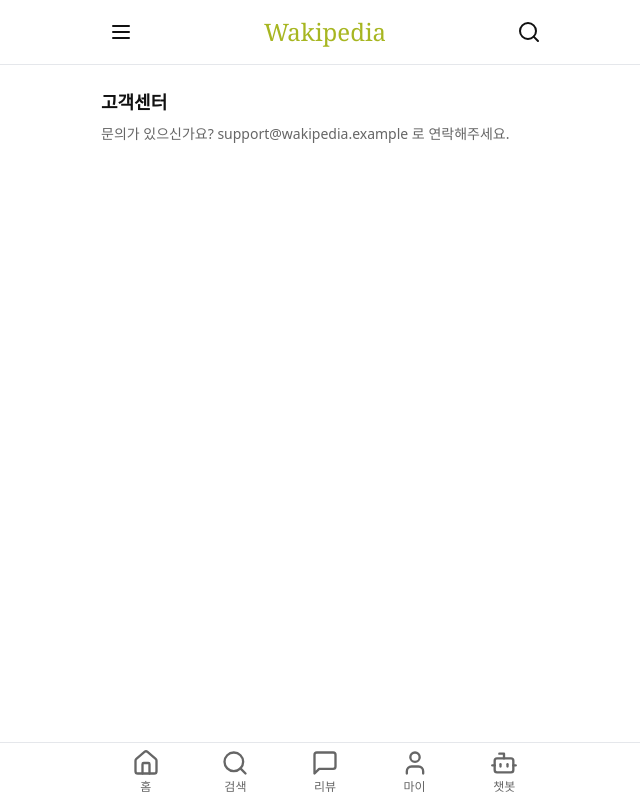
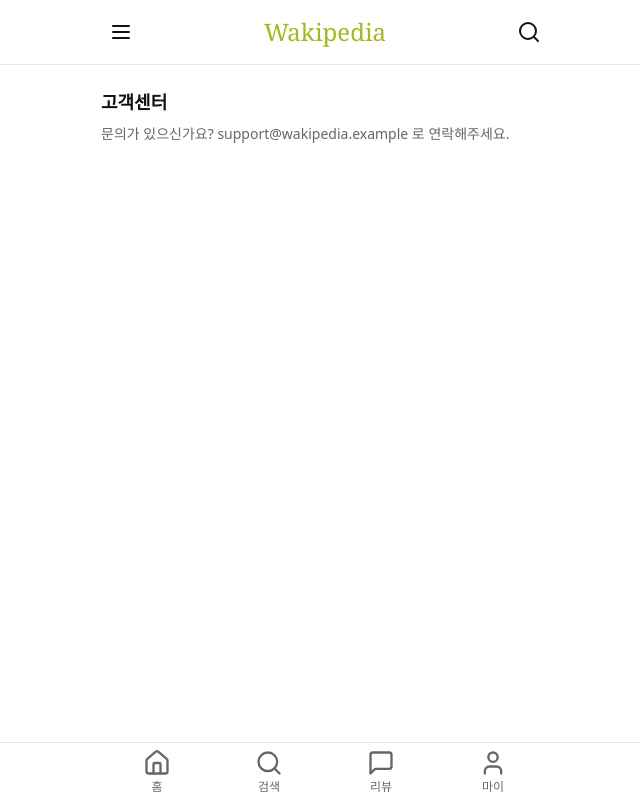
Before and after one commit to skan9708/wakiPedia_renew_2026, a React (Vite) app: page /support in a window 1280 px wide. Shown: the whole page, without its empty margins (315-955 px from the left). Built offline with nearby package versions, Linux system fonts and the light colour scheme; no server answers; a web font is replaced by a local one.

Commit message:
feat: remove chatbot tab from bottom navigation

```diff
--- a/src/components/layout/BottomNav.tsx
+++ b/src/components/layout/BottomNav.tsx
@@ -1,4 +1,4 @@
-import { Home as HomeIcon, Search, MessageSquare, User, Bot } from 'lucide-react';
+import { Home as HomeIcon, Search, MessageSquare, User } from 'lucide-react';
 import { NavLink } from 'react-router-dom';
 
 const tabs = [
@@ -6,13 +6,12 @@ const tabs = [
   { to: '/search', label: '검색', icon: Search },
   { to: '/reviews', label: '리뷰', icon: MessageSquare },
   { to: '/me', label: '마이', icon: User },
-  { to: '/chat', label: '챗봇', icon: Bot },
 ];
 
 export function BottomNav() {
   return (
     <nav className="fixed bottom-0 left-0 right-0 z-50 border-t border-border bg-white">
-      <div className="mx-auto w-full max-w-mobile px-4 grid grid-cols-5 place-items-center py-1.5">
+      <div className="mx-auto w-full max-w-mobile px-4 grid grid-cols-4 place-items-center py-1.5">
         {tabs.map(({ to, label, icon: Icon }) => (
           <NavLink
             key={to}
```
